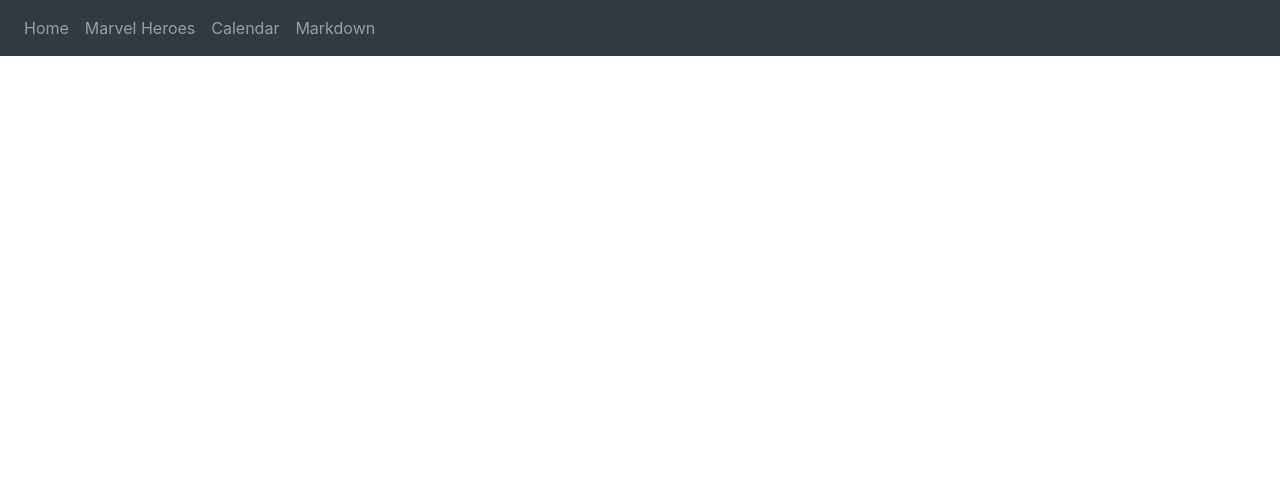
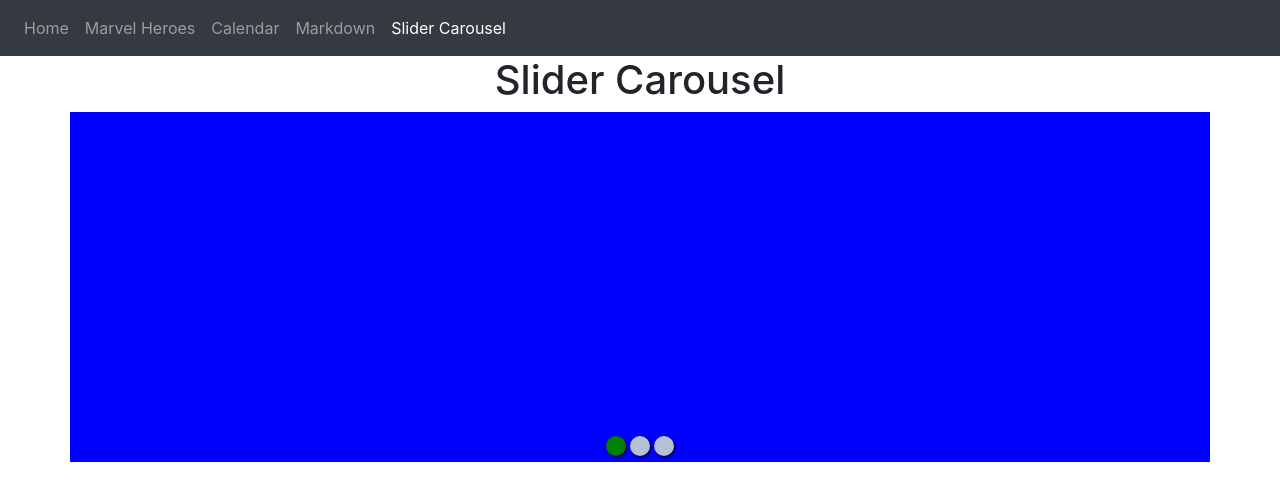
Before and after one commit to codedigs/vue3-app, a Vue app: page /slider-carousel in a window 1280 px wide. Shown: the top 500 px of the page. Built offline with nearby package versions, Linux system fonts and the light colour scheme.

Commit message:
slider ok

```diff
--- a/src/components/AppHeader.vue
+++ b/src/components/AppHeader.vue
@@ -18,6 +18,7 @@ export default {
                 {to: "/marvel-heroes", name:"Marvel Heroes"},
                 {to: "/calendar", name:"Calendar"},
                 {to: "/markdown", name:"Markdown"},
+                {to: "/slider-carousel", name:"Slider Carousel"},
             ]
         }
     },
--- /dev/null
+++ b/src/pages/SliderCarousel.vue
@@ -0,0 +1,123 @@
+<template>
+    <h1 class="page-header text-center">Slider Carousel</h1>
+
+    <div class="row">
+        <div class="slider-wrapper">
+            <div v-for="(slider, index) in sliders" :key="slider">
+                <transition name="fade">
+                    <div v-if="currentActive === index" class="slider-item" :class="slider"></div>
+                </transition>
+            </div>
+
+            <div class="slider-btn-wrapper">
+                <span v-for="(btn, index) in sliders" :key="index" class="slider-btn" :class="activeClass(index)" @click="onSelectItem(index)"></span>
+            </div>
+        </div>
+    </div>
+</template>
+
+<script>
+export default {
+  data () {
+    return {
+        currentActive: 0,
+        sliderChanger: null,
+        sliders: ["background-blue", "background-red", "background-green"]
+    }
+  },
+
+  methods: {
+    onSelectItem: function(index) {
+        this.currentActive = index;
+        this.pauseSlider();
+        this.startSlider();
+    },
+
+    startSlider: function() {
+        var _this = this;
+
+        this.sliderChanger = setInterval(function() {
+            _this.currentActive = _this.currentActive === 2 ? 0 : _this.currentActive + 1;
+        }, 1500);
+    },
+
+    pauseSlider: function() {
+        clearInterval(this.sliderChanger);
+    },
+
+    activeClass: function(index) {
+        return this.currentActive === index ? "slider-btn-active" : "";
+    }
+  },
+
+  mounted: function() {
+    this.startSlider();
+  },
+
+  beforeUnmount: function() {
+    this.pauseSlider();
+  }
+}
+</script>
+
+<style>
+.slider-wrapper {
+    width: 100%;
+    height: 350px;
+    position: relative;
+}
+
+.slider-item {
+    width: 100%;
+    height: 100%;
+    position: absolute;
+}
+
+.slider-btn-wrapper {
+    position: absolute;
+    bottom: 0;
+    left: 50%;
+    transform: translateX(-50%);
+}
+
+.slider-btn {
+    background: #b4c1d2;
+    width: 20px;
+    height: 20px;
+    border-radius: 10px;
+    box-shadow: 1px 1px 3px #000000;
+    display: inline-block;
+    margin: 0 2px;
+    cursor: pointer;
+}
+
+.slider-btn-active {
+    background: green;
+}
+
+.background-blue {
+    background: blue;
+}
+
+.background-red {
+    background: red;
+}
+
+.background-green {
+    background: green;
+}
+
+.fade-leave-active {
+    transform: translateX(-100%);
+}
+
+.fade-enter-active,
+.fade-leave-active {
+  transition: all 0.5s ease;
+}
+
+.fade-enter-from,
+.fade-leave-to {
+  opacity: 0;
+}
+</style>
--- a/src/router.js
+++ b/src/router.js
@@ -3,12 +3,14 @@ import Home from "./pages/Home";
 import MarvelHeroes from "./pages/MarvelHeroes";
 import Calendar from "./pages/Calendar";
 import Markdown from "./pages/Markdown";
+import SliderCarousel from "./pages/SliderCarousel";
 
 var routes = [
     {path: "/", component: Home},
     {path: "/marvel-heroes", component: MarvelHeroes},
     {path: "/calendar", component: Calendar},
     {path: "/markdown", component: Markdown},
+    {path: "/slider-carousel", component: SliderCarousel},
 ];
 
 var router = createRouter({
```
